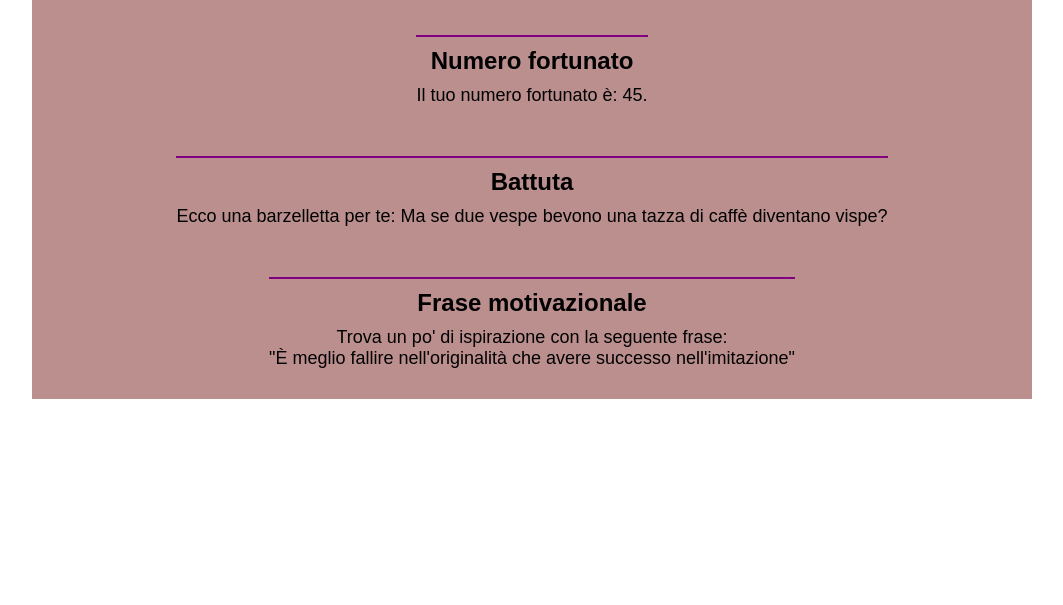
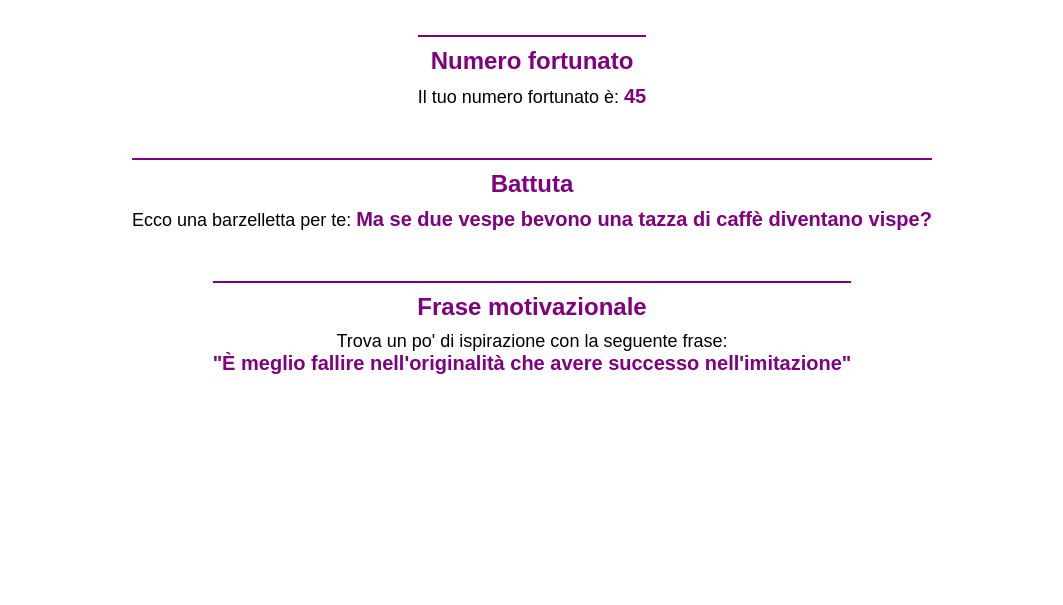
Before and after one commit to thisnello/mixed_messages, a plain HTML site: page index.html in a window 1280 px wide. Shown: the part 287-892 px from the top of the page, without its empty margins (108-1171 px from the left). Drawn offline with Linux system fonts and the light colour scheme.

Commit message:
Finished style

```diff
--- a/index.html
+++ b/index.html
@@ -11,15 +11,15 @@
             <h1>MIXED MESSAGES</h1>
             <div id="num-box">
                 <h3>Numero fortunato</h3>
-                <p id="luckyNum">Il tuo numero fortunato è: 45.</p>
+                <p id="luckyNum">Il tuo numero fortunato è: <span>45</span></p>
             </div>
             <div id="joke-box">
                 <h3>Battuta</h3>
-                <p id="randJoke">Ecco una barzelletta per te: Ma se due vespe bevono una tazza di caffè diventano vispe?</p>
+                <p id="randJoke">Ecco una barzelletta per te: <span>Ma se due vespe bevono una tazza di caffè diventano vispe?</span></p>
             </div>
             <div id="quote-box">
                 <h3>Frase motivazionale</h3>
-                <p id="randQuote">Trova un po' di ispirazione con la seguente frase:<br>"È meglio fallire nell'originalità che avere successo nell'imitazione"</p>
+                <p id="randQuote">Trova un po' di ispirazione con la seguente frase:<br><span>"È meglio fallire nell'originalità che avere successo nell'imitazione"</span></p>
             </div>
         </div>
     </body>
--- a/style.css
+++ b/style.css
@@ -25,9 +25,17 @@ p{
     font-size: 18px;
 }
 
+span{
+    font-size: 20px;
+    color: purple;
+    font-weight: 700;
+}
+
+h1, h3{
+    color: purple;
+}
 
 .message{
-    background-color: rosybrown;
     max-width: 1000px;
     margin: 200px auto;
     display: flex;
```
